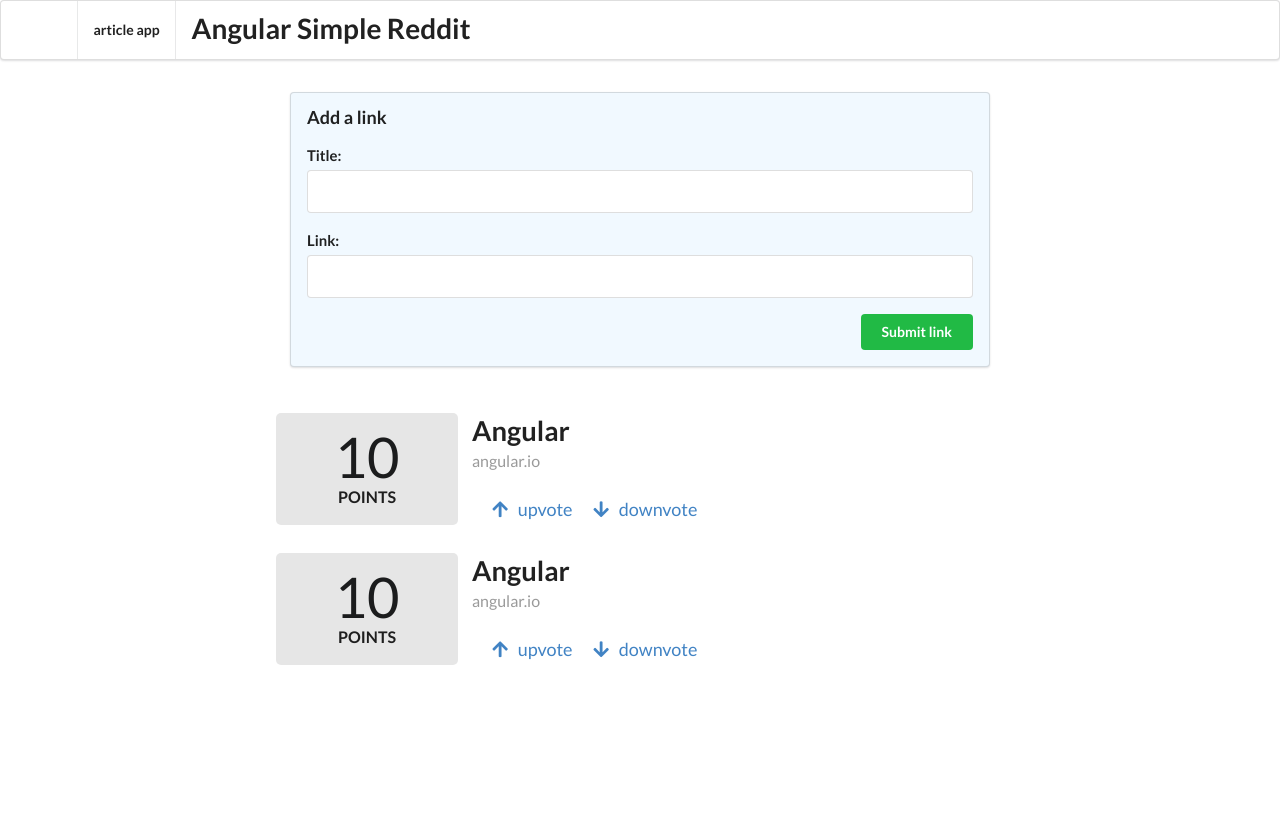
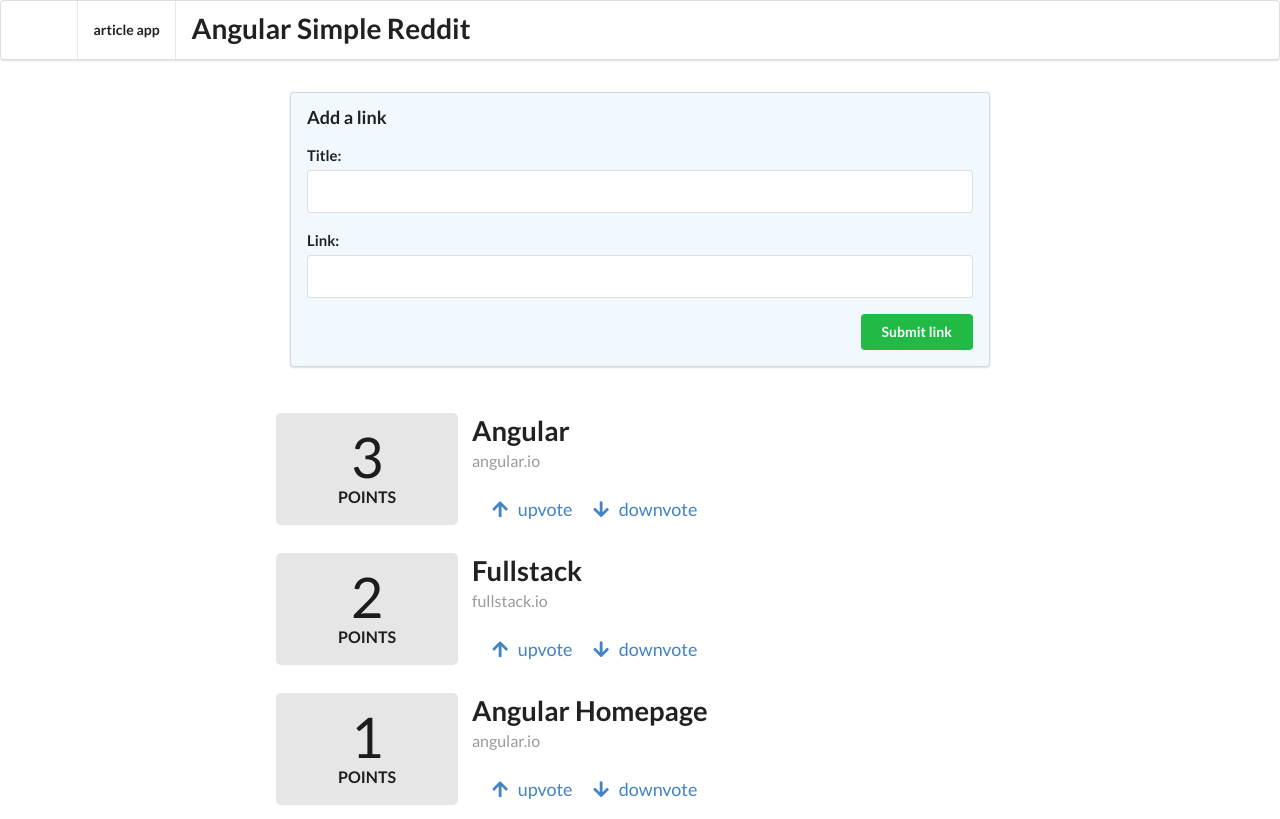
Before and after one commit to DiFly/angular-reddit, an Angular app: page / in a window 1280 px wide. Built offline with nearby package versions, Linux system fonts and the light colour scheme.

Commit message:
change app component to view custom articles

```diff
--- a/src/app/app.component.html
+++ b/src/app/app.component.html
@@ -19,6 +19,5 @@
 </form>
 
 <div class="ui grid posts">
-  <app-article></app-article>
-  <app-article></app-article>
+  <app-article *ngFor="let article of articles" [article]='article'></app-article>
 </div>
--- a/src/app/app.component.ts
+++ b/src/app/app.component.ts
@@ -1,3 +1,4 @@
+import { Article } from './model/article.model';
 import { Component } from '@angular/core';
 
 @Component({
@@ -8,9 +9,21 @@
 export class AppComponent {
   title = 'angular-reddit';
 
+  articles: Article[];
+
+  constructor() {
+    this.articles = [
+      new Article('Angular', 'http//angular.io', 3),
+      new Article('Fullstack', 'http//fullstack.io', 2),
+      new Article('Angular Homepage', 'http//angular.io', 1)
+    ]
+  }
+
   addArticle(title: HTMLInputElement, link: HTMLInputElement): boolean {
     console.log(`Adding article title: ${title.value} and link: ${link.value}`);
-
+    this.articles.push(new Article(title.value, link.value, 0));
+    title.value = '';
+    link.value = '';
     return false;
   }
 }
--- a/src/app/article/article.component.ts
+++ b/src/app/article/article.component.ts
@@ -1,5 +1,5 @@
 import { Article } from './../model/article.model';
-import { Component, OnInit, HostBinding } from '@angular/core';
+import { Component, OnInit, HostBinding, Input } from '@angular/core';
 
 @Component({
   selector: 'app-article',
@@ -8,15 +8,9 @@
 })
 export class ArticleComponent implements OnInit {
   @HostBinding('attr.class') cssClass = 'row';
-  article: Article;
+  @Input() article: Article;
 
-  constructor() {
-    this.article = new Article(
-      'Angular',
-      'http://angular.io',
-      10
-    );
-  }
+  constructor() {}
 
   voteUp(): boolean {
     this.article.voteUp();
```
